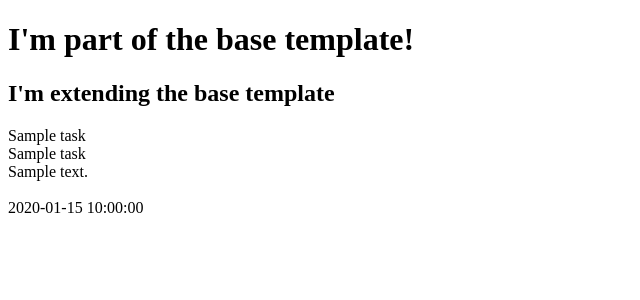
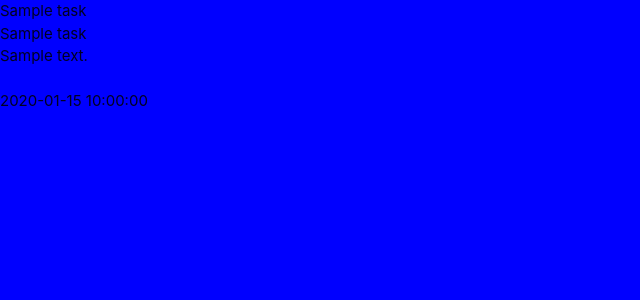
Before and after one commit to dougyb83/flask-task-manager-project, a Flask app: page / in a window 1280 px wide. Shown: the top 300 px of the page, without its empty margins (0-640 px from the left). Run offline with Flask 3, Linux system fonts and the light colour scheme; a database or web service that is not in the repository returns one stand-in record (values such as "Sample title"); some libraries are stand-ins or nearby versions.

Commit message:
Add materialize and static files

```diff
--- /dev/null
+++ b/static/css/style.css
@@ -0,0 +1,3 @@
+body {
+    background-color: blue;
+}
--- a/templates/base.html
+++ b/templates/base.html
@@ -3,11 +3,23 @@
 <head>
     <meta charset="UTF-8">
     <meta name="viewport" content="width=device-width, initial-scale=1.0">
+    <link rel="stylesheet" href="https://cdnjs.cloudflare.com/ajax/libs/font-awesome/6.4.0/css/all.min.css"
+        integrity="sha512-iecdLmaskl7CVkqkXNQ/ZH/XLlvWZOJyj7Yy7tcenmpD1ypASozpmT/E0iPtmFIB46ZmdtAc9eNBvH0H/ZpiBw=="
+        crossorigin="anonymous" referrerpolicy="no-referrer" type="text/css">
+    <link rel="stylesheet" href="https://cdnjs.cloudflare.com/ajax/libs/materialize/1.0.0/css/materialize.min.css" type="text/css">
+    <link rel="stylesheet" href="{{ url_for('static', filename='css/style.css') }}" type="text/css">
+    {% block styles %}
+    {% endblock %}
     <title>Task Manager</title>
 </head>
 <body>
-    <h1>I'm part of the base template!</h1>
     {% block content%}
+    {% endblock %}
+    <script src="https://code.jquery.com/jquery-3.7.0.min.js"
+        integrity="sha256-2Pmvv0kuTBOenSvLm6bvfBSSHrUJ+3A7x6P5Ebd07/g=" crossorigin="anonymous"></script>
+    <script src="https://cdnjs.cloudflare.com/ajax/libs/materialize/1.0.0/js/materialize.min.js"></script>
+    <script src="{{ url_for('static', filename='js/script.js') }}"></script>
+    {% block scripts %}
     {% endblock %}
 </body>
 </html>
--- a/templates/tasks.html
+++ b/templates/tasks.html
@@ -1,7 +1,5 @@
 {% extends "base.html" %}
 {% block content %}
-
-    <h2>I'm extending the base template</h2>
 
     {% for task in tasks %}
         {{ task.task_name }}<br>
```
Also changed, not shown: static/js/script.js (added).
